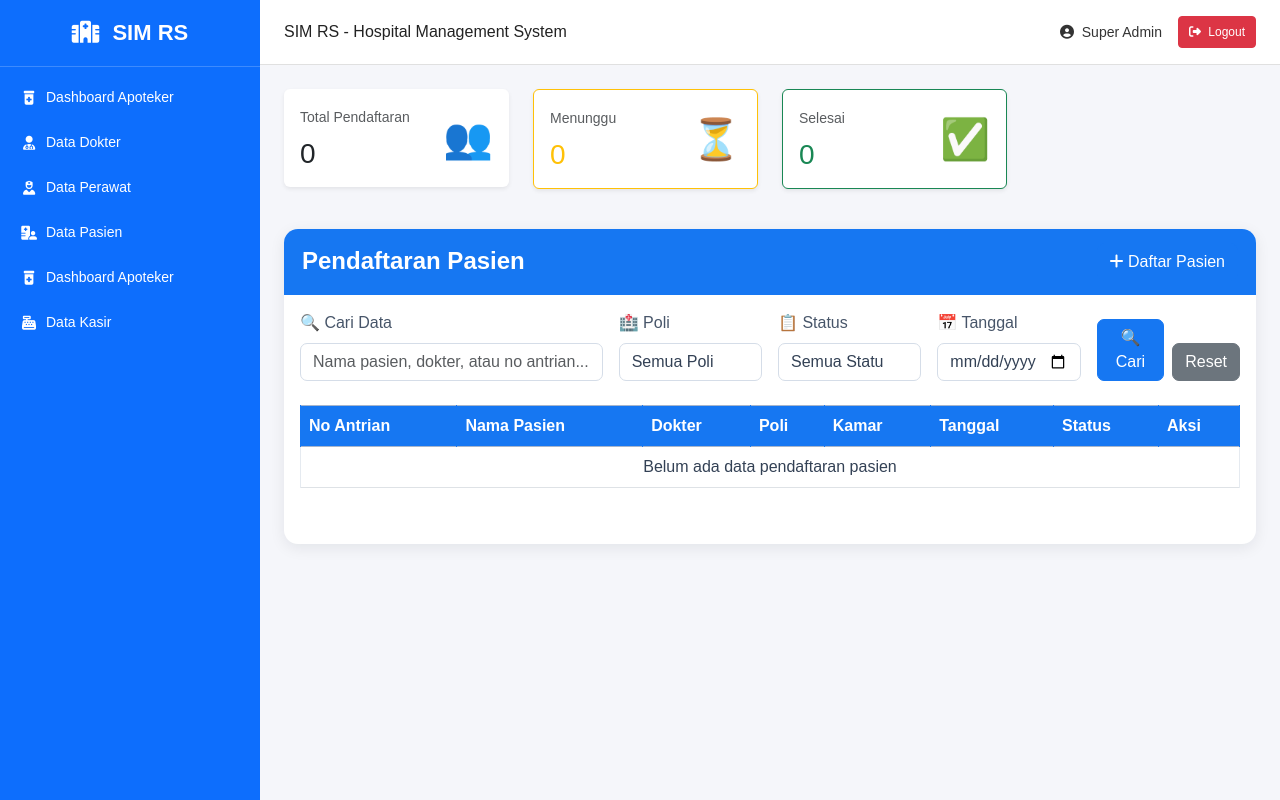
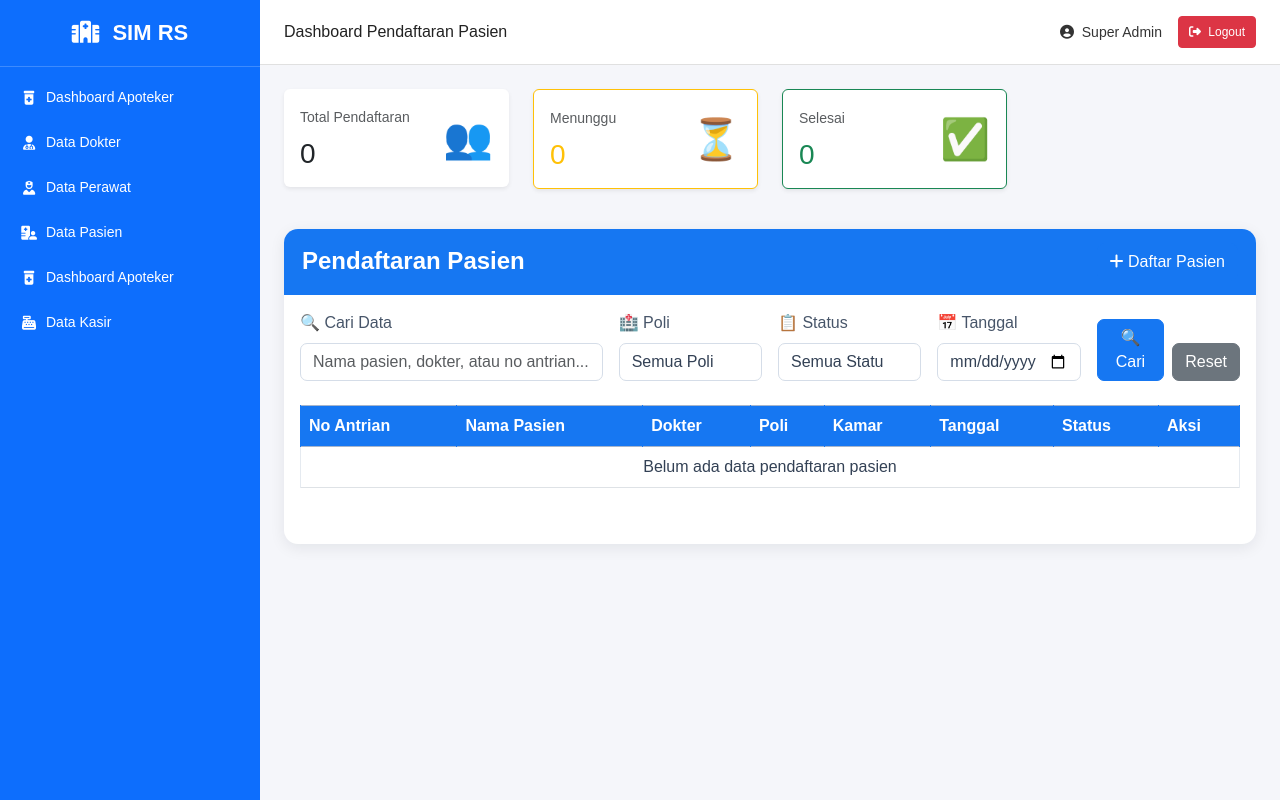
Before and after one commit to vinamey/manajemen_rs, a Laravel app: page /pendaftaran in a window 1280 px wide. Run offline with Laravel 12, Linux system fonts and the light colour scheme; a user stored in the database is signed in; data comes from the database, SQL or seed files in the repository; data that the repository does not hold is empty; parts of the project's set-up code (start-up, migrations or seed data) failed here and were passed over; some libraries are stand-ins or nearby versions.

Commit message:
memperbaiki judul dashboard

```diff
--- a/resources/views/hasil-pemeriksaan/index.blade.php
+++ b/resources/views/hasil-pemeriksaan/index.blade.php
@@ -1,4 +1,6 @@
 @extends('layouts.superadmin')
+
+@section('navbar-title', 'Dashboard hasil pemeriksaan')
 
 @section('content')
 <style>
--- a/resources/views/layouts/superadmin.blade.php
+++ b/resources/views/layouts/superadmin.blade.php
@@ -499,10 +499,10 @@
         {{-- NAVBAR ATAS --}}
         <nav class="navbar navbar-expand-lg">
             <div class="container-fluid p-0">
-                <span class="navbar-brand">
-                    SIM RS - Hospital Management System
+               <span class="navbar-brand">
+                @yield('navbar-title', 'SIM RS - Hospital Management System')
                 </span>
-                <div class="d-flex align-items-center gap-3">
+                    <div class="d-flex align-items-center gap-3">
                     <span class="user-name">
                         <i class="fa-solid fa-circle-user me-1"></i>
                         {{ auth()->user()->name ?? 'User' }}
--- a/resources/views/pemeriksaan-dokter/index.blade.php
+++ b/resources/views/pemeriksaan-dokter/index.blade.php
@@ -1,6 +1,6 @@
 @extends('layouts.superadmin')
 
-@section('page-title', 'Dashboard Pemeriksaan Dokter')
+@section('navbar-title', 'Dashboard Pemeriksaan Dokter')
 
 @section('content')
 
--- a/resources/views/pendaftaran/index.blade.php
+++ b/resources/views/pendaftaran/index.blade.php
@@ -1,6 +1,6 @@
 @extends('layouts.superadmin')
 
-@section('page-title', 'Dashboard Pendaftaran Pasien')
+@section('navbar-title', 'Dashboard Pendaftaran Pasien')
 
 @section('content')
 
```
